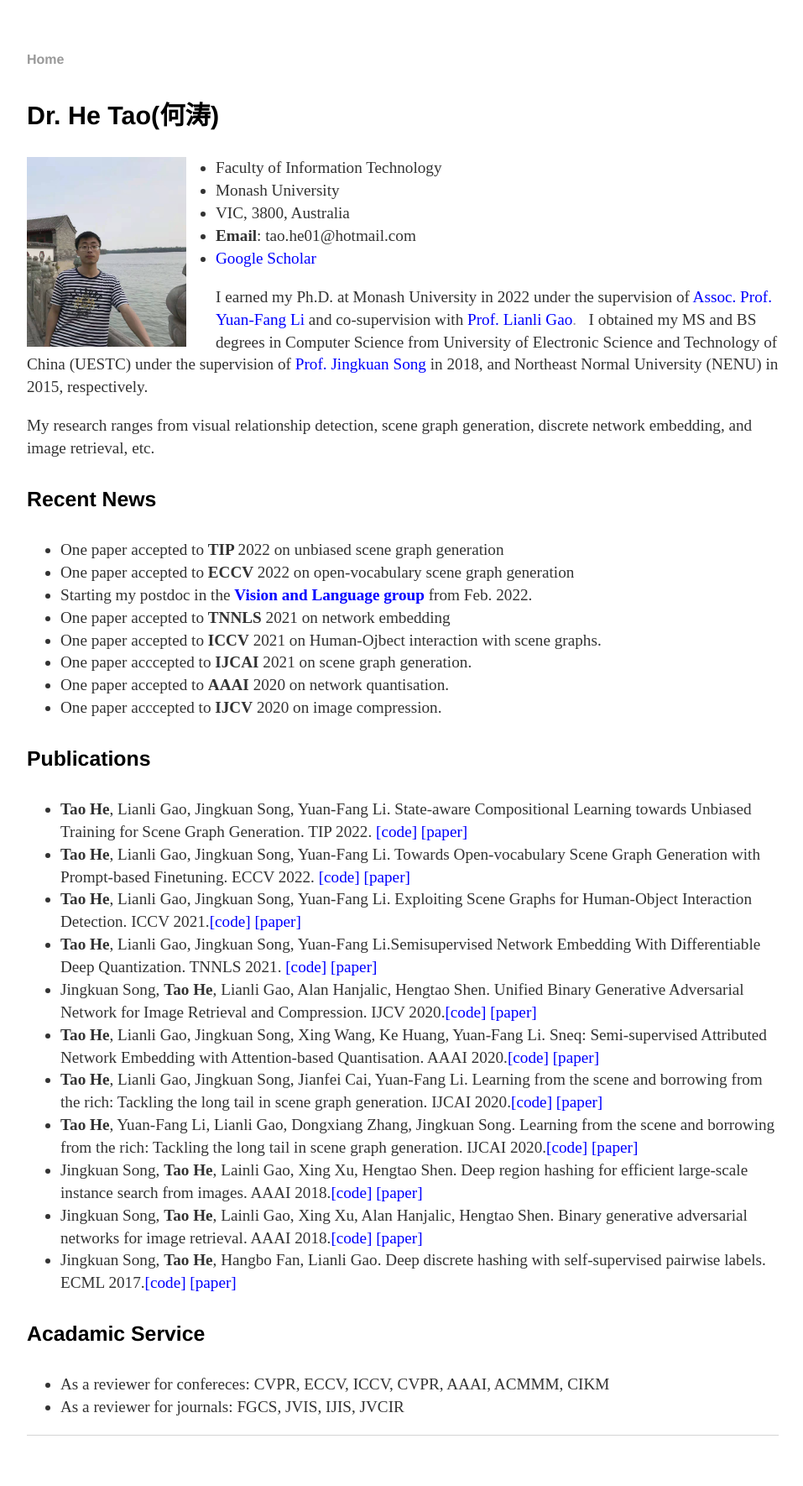
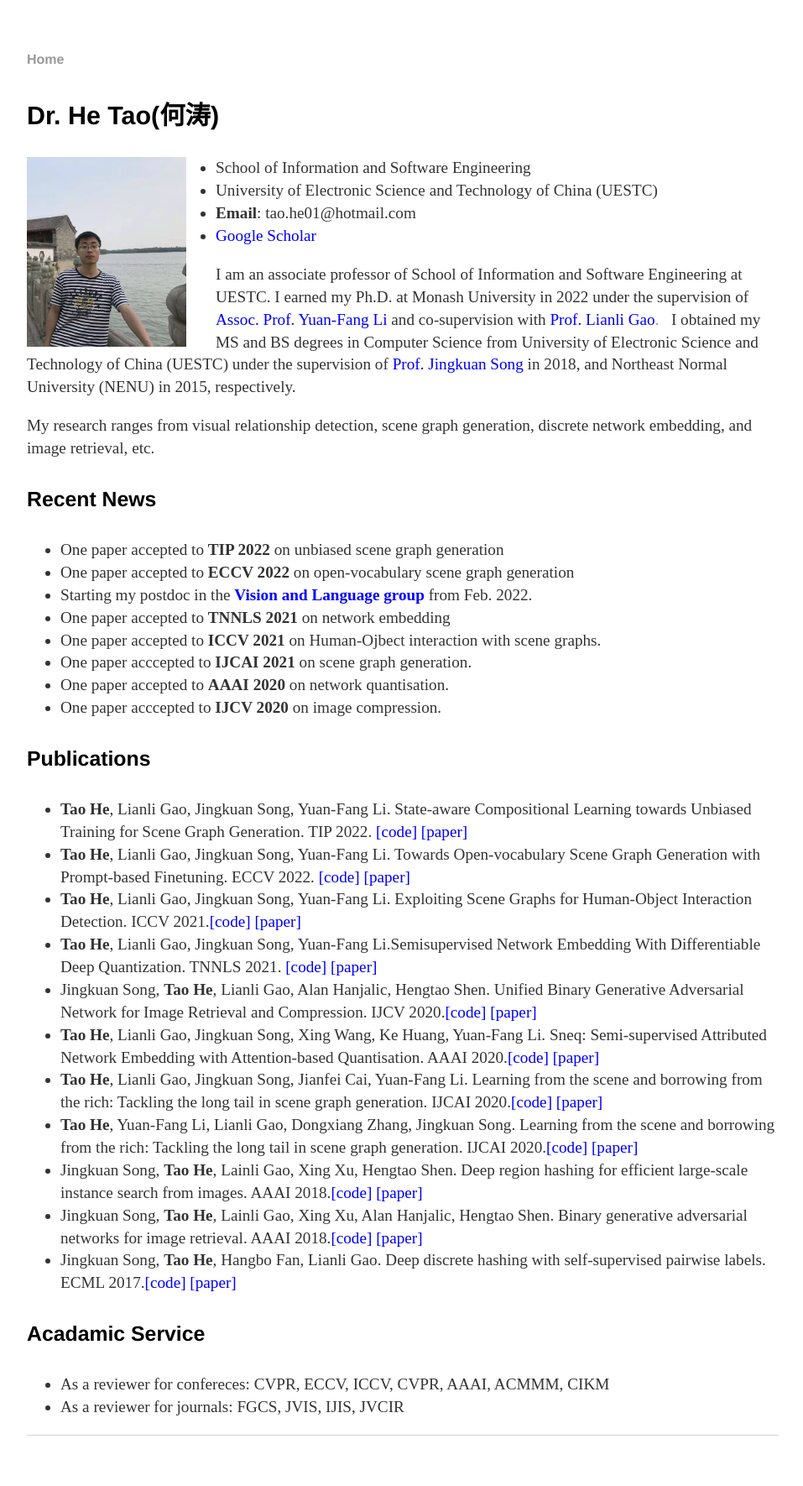
Before and after one commit to ht014/ht014.github.io, a Jekyll site: the page built from index.html, in a window 1280 px wide. Shown: the whole page at 84% size, without its empty margins (160-1117 px from the left). Built offline with Jekyll 4.4.1, drawn with Linux system fonts in a browser that asks for light colours; some of the changed lines change nothing that is shown.

Commit message:
Update index.html

```diff
--- a/index.html
+++ b/index.html
@@ -7,9 +7,9 @@ title: Tao He's Homepage
 			<h3>Dr. He Tao(何涛)</h3>
 			<p><img src="1.jpg" alt="photo" style="width:190px;height:226px;float:left;margin-right:35px;">
 				<ul class="contacts">
-					<li>Faculty of Information Technology</li>
-					<li>Monash University</li>
-					<li> VIC, 3800, Australia </li>
+					<li>School of Information and Software Engineering</li>
+					<li>University of Electronic Science and Technology of China (UESTC)</li>
+
 					<li> <b>Email</b>: tao.he01@hotmail.com </li>
 					<li><a href="https://scholar.google.com/citations?user=nhbZOLcAAAAJ&hl=en"><div style="color:blue;"> Google Scholar</div></a></li>
 
@@ -19,7 +19,7 @@ title: Tao He's Homepage
 
 <div class="about">
 
-	<p>I earned my Ph.D. at Monash University in 2022 under the supervision of
+	<p>I am an associate professor of School of Information and Software Engineering at UESTC.  I earned my Ph.D. at Monash University in 2022 under the supervision of
 		<a = href="https://users.monash.edu.au/~yli/"><font color="#0000ff">Assoc. Prof. Yuan-Fang Li</font></a>
 		and co-supervision with <a href="https://lianligao.github.io/"><font color="#0000ff">Prof. Lianli Gao</font>.</a> &nbsp;
 	I obtained my MS and BS degrees in Computer Science from  University of Electronic Science and Technology of China (UESTC)  under the supervision of <a href="https://scholar.google.com.au/citations?user=F5Zy9V4AAAAJ&hl=en"><font color="#0000ff">Prof. Jingkuan Song</font></a> in 2018,  and Northeast Normal University (NENU) in 2015, respectively.  </p>
@@ -27,15 +27,15 @@ title: Tao He's Homepage
 
 <h4> Recent News</h4>
 <ul>
-	<li>One paper accepted to <strong>TIP    </strong> 2022 on unbiased scene graph generation</li>
-	<li>One paper accepted to <strong>ECCV  </strong> 2022 on open-vocabulary scene graph generation</li>
+	<li>One paper accepted to <strong>TIP 2022</strong> on unbiased scene graph generation</li>
+	<li>One paper accepted to <strong>ECCV 2022</strong>  on open-vocabulary scene graph generation</li>
 	<li>Starting my postdoc in the <a = href="https://www.monash.edu/it/dsai/vision-language"><strong> <font color="#0000ff">Vision and Language group </font></strong></a> from Feb. 2022.</li>
-	<li>One paper accepted to <strong>TNNLS</strong> 2021 on network embedding</li>
-	<li>One paper accepted to <strong>ICCV</strong> 2021 on Human-Ojbect interaction with scene graphs.</li>
-	<li>One paper acccepted to <strong>IJCAI</strong> 2021 on scene graph generation.</li>
-	<li>One paper accepted to <strong>AAAI</strong> 2020 on network quantisation.</li>
-	<li>One paper acccepted to <strong>IJCV</strong> 2020 on image compression.</li>
-	<!--<li>One paper accepted to <strong>IJCAI</strong> 2019 on domain adaptive hash for images.</li>--!>
+	<li>One paper accepted to <strong>TNNLS 2021</strong>  on network embedding</li>
+	<li>One paper accepted to <strong>ICCV 2021</strong>  on Human-Ojbect interaction with scene graphs.</li>
+	<li>One paper acccepted to <strong>IJCAI 2021</strong>  on scene graph generation.</li>
+	<li>One paper accepted to <strong>AAAI 2020</strong>  on network quantisation.</li>
+	<li>One paper acccepted to <strong>IJCV 2020</strong>  on image compression.</li>
+	<!--<li>One paper accepted to <strong>IJCAI 2019</strong>  on domain adaptive hash for images.</li>--!>
 	</ul>
 
 <h4>Publications</h4>
```
